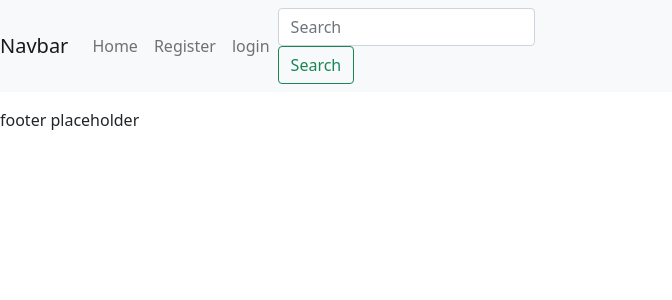
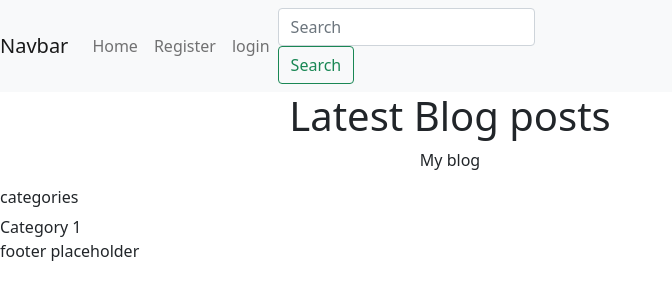
Before and after one commit to eric-blake/Wild-Atlantic-Way-Blog, a Django app: page / in a window 1280 px wide. Shown: the top 300 px of the page, without its empty margins (0-672 px from the left). Run offline with Django 3.2, Linux system fonts and the light colour scheme; data that the repository does not hold is empty; some libraries are stand-ins or nearby versions.

Commit message:
Update index template, add posts and sidebar template

```diff
--- /dev/null
+++ b/templates/header.html
@@ -0,0 +1,11 @@
+<header class = "header text-center">
+    <div class="container">
+        <div class="row">
+            <div class="col-md-8">
+                <h1> Latest Blog posts</h1>
+                <p> My blog</p>
+            </div>
+        </div>
+    </div>
+
+</header>
--- a/templates/index.html
+++ b/templates/index.html
@@ -1,48 +1,29 @@
 {% extends "base.html" %}
-{% load hitcount_tags %}
+
 {% block content %}
 
-<div class="container-fluid">
-    <div class="row">
 
-        <!-- blog entries column -->
-        <div class="col-12 mt-3 left">
+{% include 'header.html' %}
+
+<main class ="main-content">
+    <div class="section">
+        <div class="container">
             <div class="row">
-                {% for post in post_list %}
-                    <div class="col-md-4">
-                    <div class="card mb-4">
-                    <div class="card-body">
-                        <div class="image-container">
-                             <img class ="card-img-top" src="{{ post.featured_image.url}}" alt="">
-                        </div>
-                        <a href="{% url 'post_detail' post.slug %}" class="post-link">
-                            <h2 class="card-title">{{ post.title }}</h2>
-                            <p class="card-text">{{ post.excerpt }}</p>
-                        </a>
-                    </div>
-                    <hr />
-                    <p class ="card-text"> {{ post.created_on}} <i class="far fa-heart"> {{ post.number_of_likes}}</i></p>
-                    <p>Views: {% get_hit_count for post %}</p>
+                <div class="col-md-8 col-xl-9">
+                    <div class="row gap-y">
+                        {% include 'posts.html' %}
                     </div>
                 </div>
-                {% if forloop.counter|divisibleby:3 %}
             </div>
-
-            <div class="row">
-                {% endif %}
-
-                {% endfor %}
-            </div>
-
-
         </div>
-        </div>
-
-
     </div>
+</main>
 
 
 
-</div>
+{% include 'sidebar.html' %}
+
+
+
 
 {% endblock %}
--- /dev/null
+++ b/templates/posts.html
@@ -0,0 +1,28 @@
+{% load hitcount_tags %}
+
+        {% for post in post_list %}
+        <div class="col-md-6">
+            <div class="card mb-6 d-block">
+                <div class="image-container">
+                    <img class="card-img-top" src="{{ post.featured_image.url}}" alt="">
+                </div>
+                <a href="{% url 'post_detail' post.slug %}" class="post-link">
+                    <h2 class="card-title">{{ post.title }}</h2>
+                    <p class="card-text">{{ post.excerpt }}</p>
+                </a>
+            </div>
+            <hr />
+            <p class="card-text"> {{ post.created_on}} <i class="far fa-heart"> {{ post.number_of_likes}}</i></p>
+            <p>Views: {% get_hit_count for post %}</p>
+
+        </div>
+        {% if forloop.counter|divisibleby:2 %}
+    </div>
+
+    <div class="row">
+        {% endif %}
+
+        {% endfor %}
+    </div>
+
+</div>
--- /dev/null
+++ b/templates/sidebar.html
@@ -0,0 +1,11 @@
+<!-- Categories -->
+
+<div class="col-md-4 col-xl-9">
+
+    <h6 class="sidebar-title">
+        categories
+    </h6>
+    <div class="row">
+        <div class="col-6">Category 1</div>
+    </div>
+</div>
```
